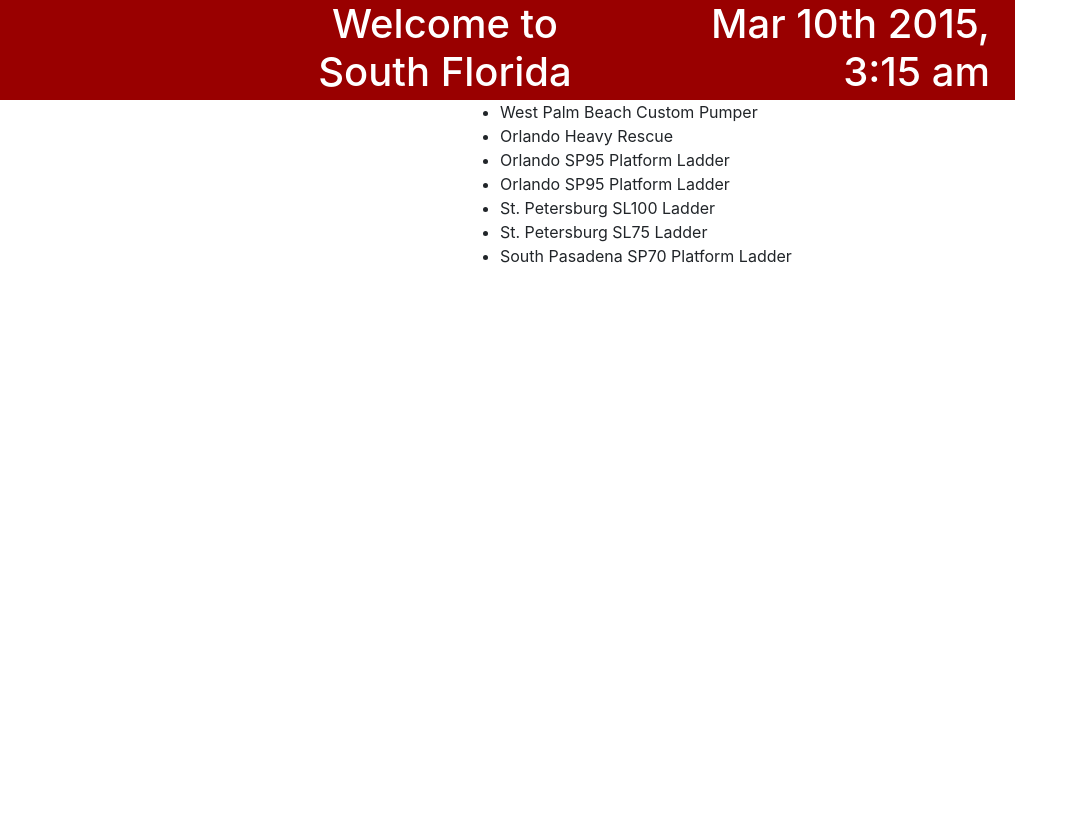
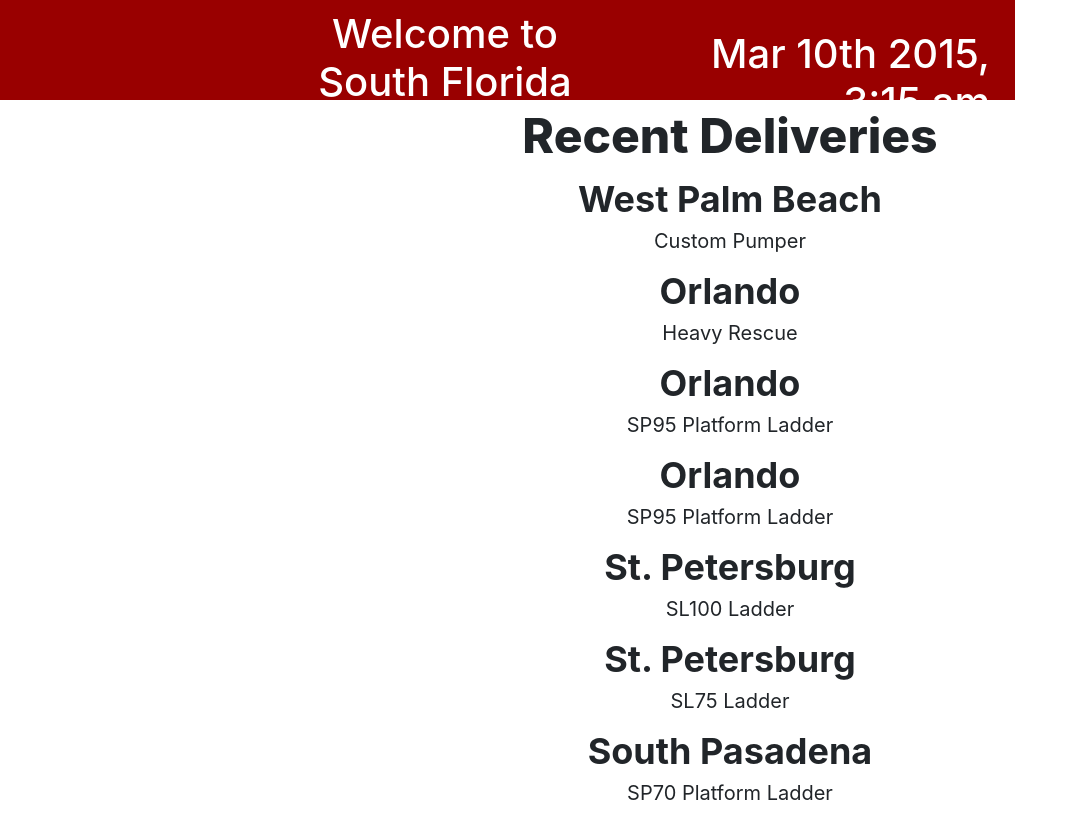
Before and after one commit to jstonitsch/sfevEntrySign, a plain HTML site: page index.html in a window 1280 px wide. Shown: the full height of the page, 195-1280 px from the left. Drawn offline with nearby package versions, Linux system fonts and the light colour scheme.

Commit message:
add classes for css layout and style

```diff
--- a/css/style.css
+++ b/css/style.css
@@ -5,6 +5,7 @@
 
 #date {
 	margin-right: 10px;
+	margin-top: 30px;
 }
 
 #header {
@@ -19,9 +20,32 @@
 
 .welcomeMsg {
 	text-align: center;
-	padding-bottom: 15px;
+	margin-top: 10px;
+	margin-bottom: 0px;
 }
 
 .date {
 	text-align: right;
 }
+
+.recentDeliveries {
+	text-align: center;
+}
+
+span {
+	text-align: center;
+	font-size: 48px;
+	font-weight: 800;
+}
+
+dt {
+	text-align: center;
+	font-size: 36px;
+	font-weight: 700;
+}
+
+dd {
+	text-align: center;
+	font-size: 20px;
+	margin-left: 0px;
+}
--- a/index.html
+++ b/index.html
@@ -17,21 +17,34 @@
 	<div id="container" class="container">
 		<div id="header" class="row">
 			<div class="col-lg-4"><img class="headerimg" src="images/SFEVHeaderLogo.png" alt="SFEV LOGO"></div>
-			<div class="welcomeMsg col-lg-4"><h1>Welcome to <br>South Florida Emergency Vehicles</h1></div>
-			<div class="date col-lg-4"><h1 id="date"></h1></div>
+			<div class="col-lg-4">
+				<h1 class="welcomeMsg">Welcome to <br>South Florida Emergency Vehicles</h1>
+			</div>
+			<div class="date col-lg-4">
+				<h1 id="date"></h1>
+			</div>
 		</div>
 		<div class="row">
 			<div class="col-lg-6">
 			</div>
-			<div class="col-lg-6">
-				<ul>
-					<li>West Palm Beach Custom Pumper</li>
-					<li>Orlando Heavy Rescue</li>
-					<li>Orlando SP95 Platform Ladder</li>
-					<li>Orlando SP95 Platform Ladder</li>
-					<li>St. Petersburg SL100 Ladder</li>
-					<li>St. Petersburg SL75 Ladder</li>
-					<li>South Pasadena SP70 Platform Ladder</li>
+			<div class="col-lg-6 recentDeliveries">
+				<span>Recent Deliveries</span>
+				<dl>
+					<dt>West Palm Beach</dt>
+					<dd>Custom Pumper</dd>
+					<dt>Orlando<dt>
+					<dd>Heavy Rescue</dd>
+					<dt>Orlando</dt>
+					<dd>SP95 Platform Ladder</dd>
+					<dt>Orlando</dt>
+					<dd>SP95 Platform Ladder</dd>
+					<dt>St. Petersburg
+					<dd>SL100 Ladder</dd>
+					<dt>St. Petersburg</dt>
+					<dd>SL75 Ladder</dd>
+					<dt>South Pasadena<dt>
+					<dd>SP70 Platform Ladder</dd>
+				</dl>
 			</div>
 		</div>
 	</div>
```
